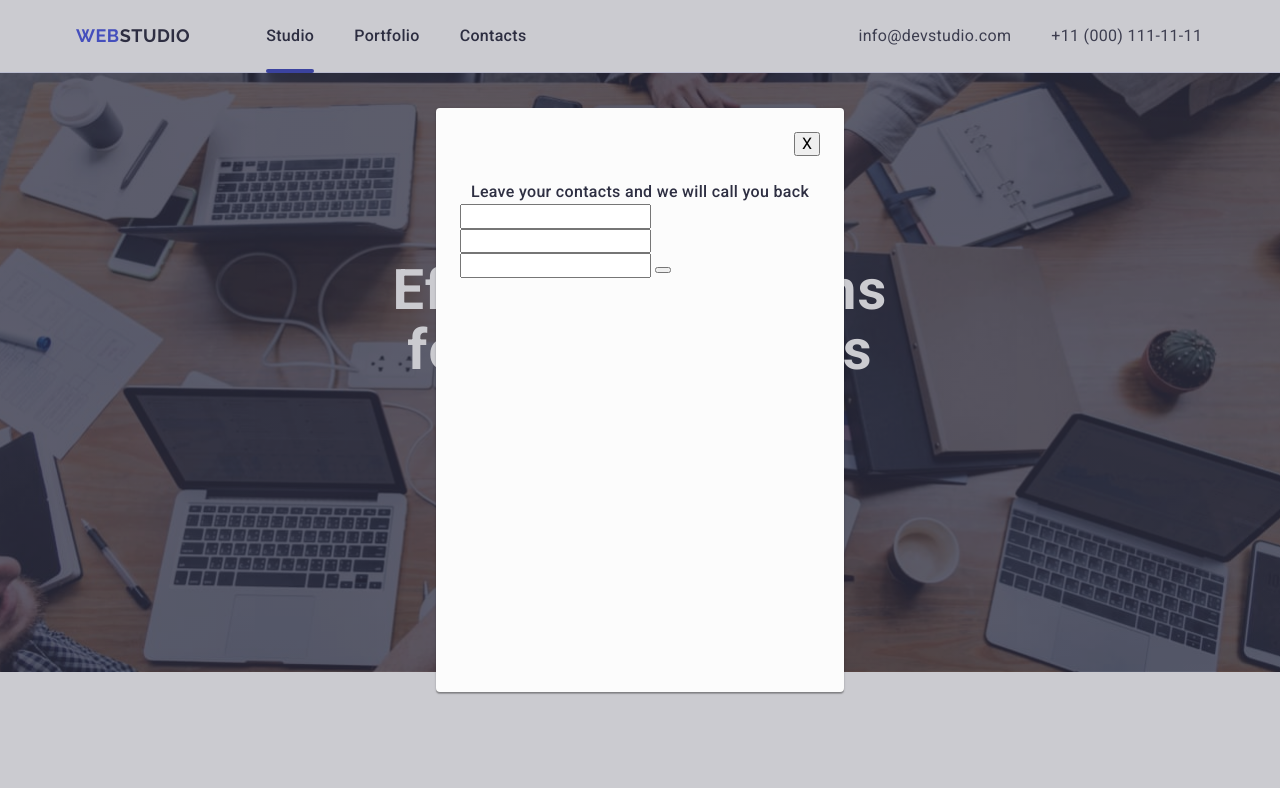
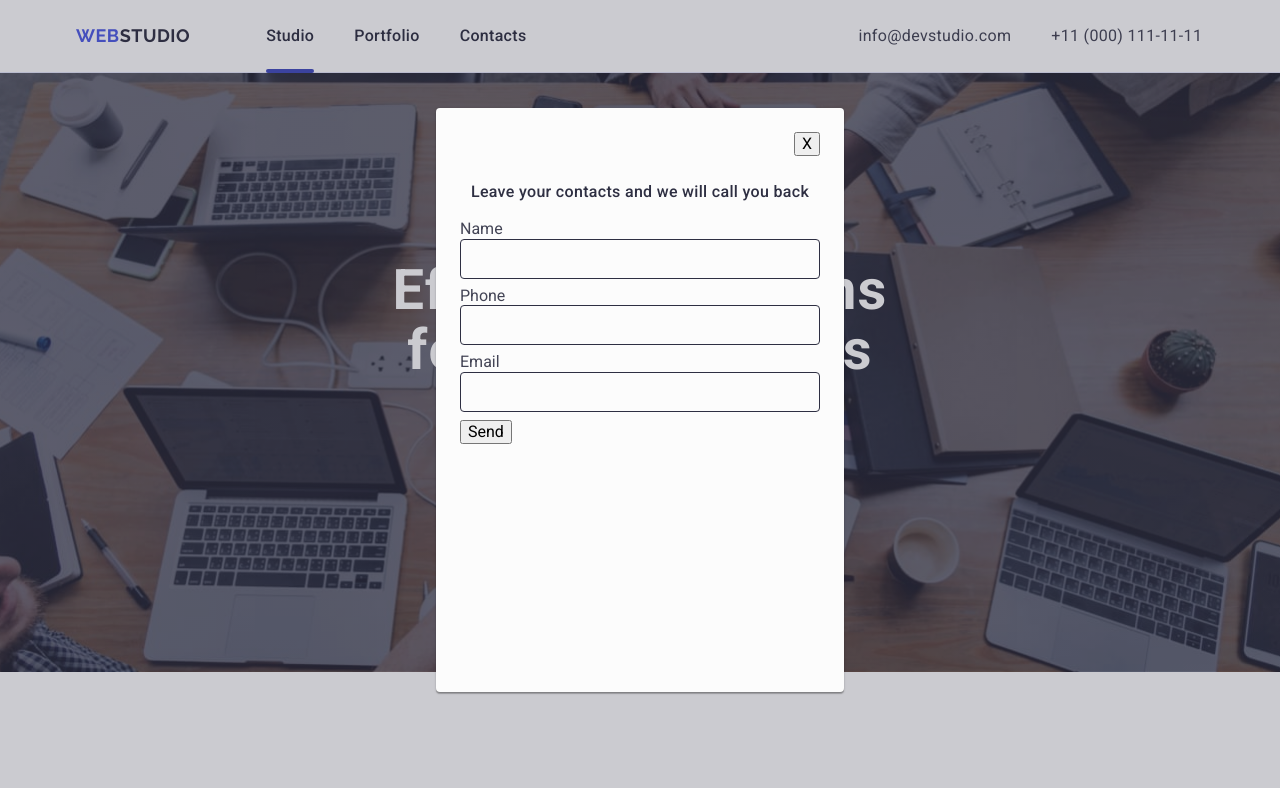
Before and after one commit to AleksVegas/goit-markup-hw-05, a plain HTML site: page index.html in a window 1280 px wide. Shown: the top 788 px of the page. Drawn offline with nearby package versions, Linux system fonts and the light colour scheme.

Commit message:
upd modal

```diff
--- a/css/styles.css
+++ b/css/styles.css
@@ -592,4 +592,20 @@ letter-spacing: 0.02em;
 text-align: center;
 color: #2E2F42;
 margin-top: 24px;
+margin-bottom: 16px;
 }
+
+.modal-input {
+  width: 100%;
+  border: 1px solid #2E2F42;
+border-radius: 4px;
+height: 40px;
+font-weight: 400;
+font-size: 12px;
+line-height: 117%;
+letter-spacing: 0.04em;
+margin-bottom: 8px;
+padding-left: 38px;
+padding-right: 30px;
+background-color: transparent;
+}
--- a/index.html
+++ b/index.html
@@ -474,10 +474,20 @@
         <button type="button" class="button-modal">X</button>
         <p class="p-modal">Leave your contacts and we will call you back</p>
         <form>
-          <input type="text" class="modal-input" />
-          <input type="text" class="modal-input" />
-          <input type="text" class="modal-input" />
-          <button type="submit"></button>
+          <div class="modal-field">
+<label for="user-name">Name</label>
+          <input type="text" class="modal-input" name="user-name" required id="user-name"/>
+        </div>
+<div>
+  <label for="user-phone">Phone</label>
+          <input type="text" class="modal-input" name="user-phone" required type="tel" id="user-phone"/>
+          </div>
+          <div>
+  <label for="user-email">Email</label>
+
+          <input type="text" class="modal-input" name="user-email" type="email"/>
+          </div>
+          <button type="submit">Send</button>
         </form>
       </div>
     </div>
```
